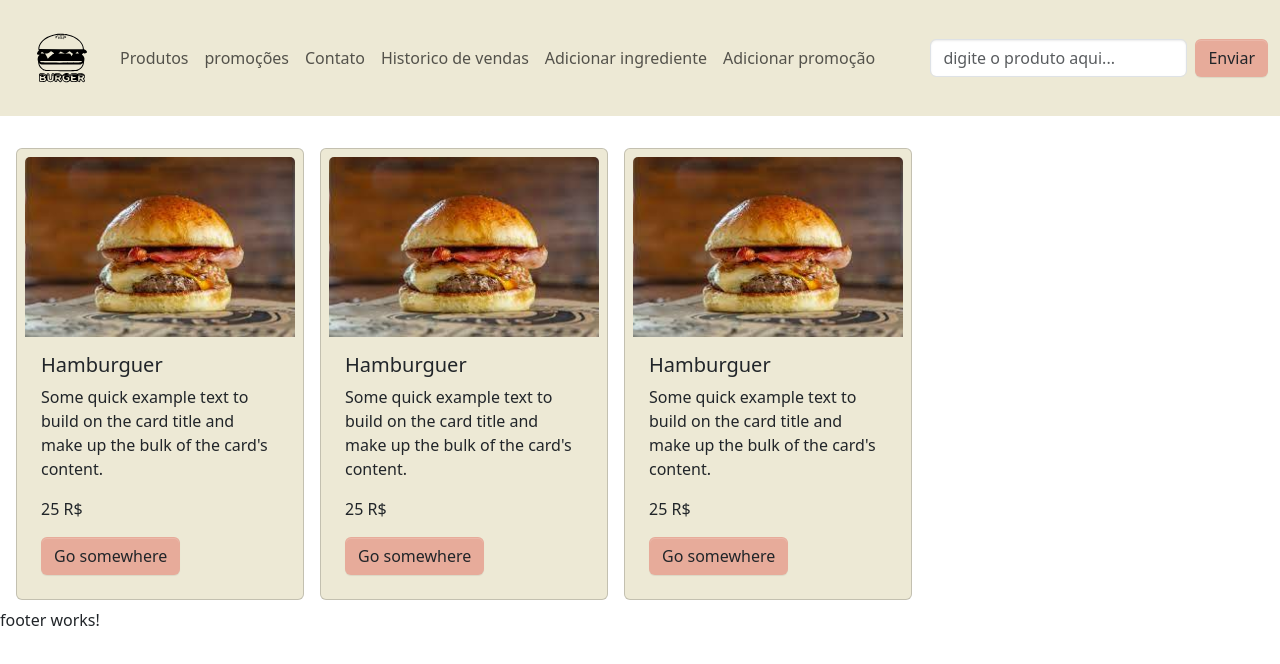
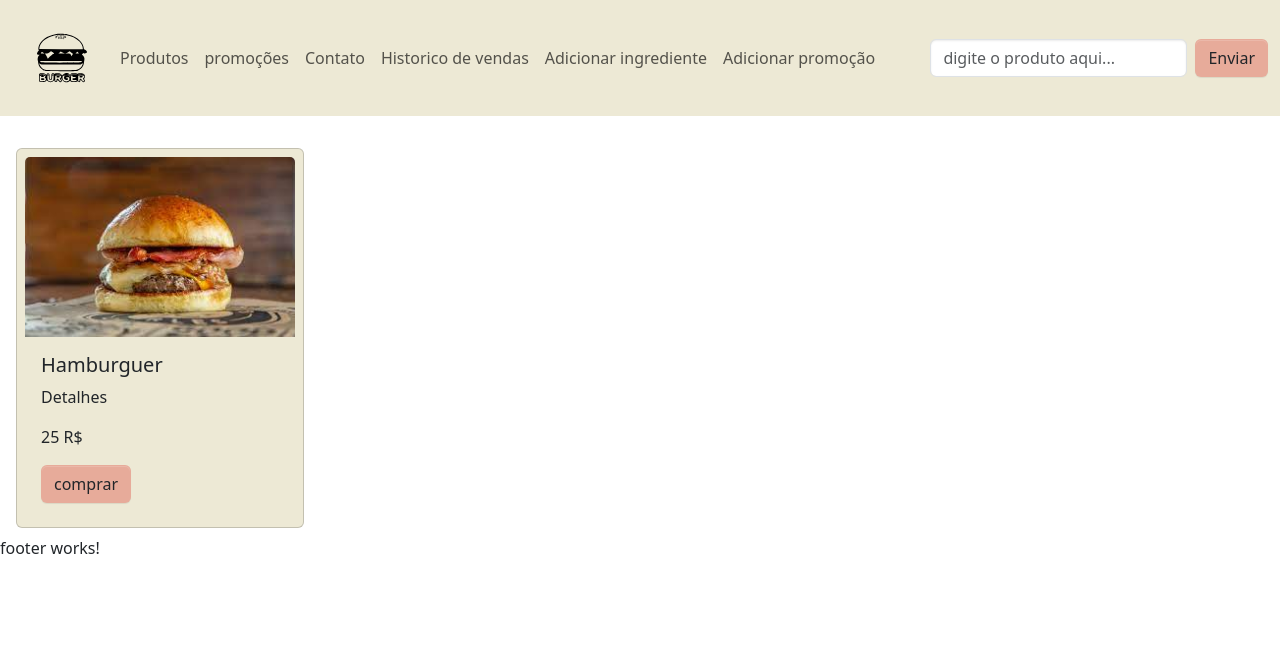
Before and after one commit to weu-souza/lanchonete, an Angular app: page /promocoes in a window 1280 px wide. Shown: the top 664 px of the page. Built offline with nearby package versions, Linux system fonts and the light colour scheme.

Commit message:
adicionando o componente produtos

```diff
--- a/src/app/paths/produtos-categoria/produtos-categoria.component.html
+++ b/src/app/paths/produtos-categoria/produtos-categoria.component.html
@@ -1,28 +1,8 @@
 <section class="my-5 mx-2">
   <div class="row row-cols-1 row-cols-md-3 g-4">
-
+<!--inserir as variaveis aqui-->
     <div class="card card-container p-2 mx-2">
-      <a routerLink="produtos">
-        <img src="assets/img/hamburguer.jpg" class="card-img-top" alt="...">
-        <div class="card-body">
-          <h5 class="card-title">Hamburguer</h5>
-        </div>
-      </a>
-
-  </div>
-
-    <div class="card card-container p-2 mx-2">
-      <a routerLink="produtos">
-        <img src="assets/img/hamburguer.jpg" class="card-img-top" alt="...">
-        <div class="card-body">
-          <h5 class="card-title">Hamburguer</h5>
-        </div>
-      </a>
-
-  </div>
-
-    <div class="card card-container p-2 mx-2">
-      <a routerLink="produtos">
+      <a routerLink="/produtos">
         <img src="assets/img/hamburguer.jpg" class="card-img-top" alt="...">
         <div class="card-body">
           <h5 class="card-title">Hamburguer</h5>
@@ -36,6 +16,7 @@
 
 
 
+
   </div>
 
 
--- a/src/app/paths/produtos/produtos.component.html
+++ b/src/app/paths/produtos/produtos.component.html
@@ -1 +1,20 @@
-<p>produtos works!</p>
+<section >
+
+  <div class="row row-cols-1 row-cols-md-2 g-4 my-2 mx-2">
+    <!--inserir as variaveis aqui-->
+    <div class="card card-container p-2 mx-2">
+      <img src="assets/img/hamburguer.jpg" class="card-img-top" alt="...">
+      <div class="card-body">
+        <h5 class="card-title">Hamburguer</h5>
+        <p class="card-text">ingredientes</p>
+        <p class="card-text">25 R$</p>
+        <a href="#" class="btn btn-card">Comprar</a>
+      </div>
+
+    </div>
+
+
+
+  </div>
+
+</section>
--- a/src/app/paths/produtos/produtos.component.scss
+++ b/src/app/paths/produtos/produtos.component.scss
@@ -0,0 +1,14 @@
+$color-bg: #EDE9D5;
+$color-button:#E7AB9A;
+$color-hover:  linear-gradient(to right, #ffecd2 0%, #fcb69f 100%);
+
+.card-container{
+  width: 18rem;
+  background: $color-bg;
+  .btn-card{
+    background: $color-button;
+  }
+  .btn-card:hover{
+    background: $color-hover;
+  }
+}
--- a/src/app/paths/promocoes/promocoes.component.html
+++ b/src/app/paths/promocoes/promocoes.component.html
@@ -1,34 +1,14 @@
 <section >
 
   <div class="row row-cols-1 row-cols-md-2 g-4 my-2 mx-2">
-
+<!--inserir as variaveis aqui-->
     <div class="card card-container p-2 mx-2">
       <img src="assets/img/hamburguer.jpg" class="card-img-top" alt="...">
       <div class="card-body">
         <h5 class="card-title">Hamburguer</h5>
-        <p class="card-text">Some quick example text to build on the card title and make up the bulk of the card's content.</p>
+        <p class="card-text">Detalhes</p>
         <p class="card-text">25 R$</p>
-        <a href="#" class="btn btn-card">Go somewhere</a>
-      </div>
-
-    </div>
-    <div class="card card-container p-2 mx-2">
-      <img src="assets/img/hamburguer.jpg" class="card-img-top" alt="...">
-      <div class="card-body">
-        <h5 class="card-title">Hamburguer</h5>
-        <p class="card-text">Some quick example text to build on the card title and make up the bulk of the card's content.</p>
-        <p class="card-text">25 R$</p>
-        <a href="#" class="btn btn-card">Go somewhere</a>
-      </div>
-
-    </div>
-    <div class="card card-container p-2 mx-2">
-      <img src="assets/img/hamburguer.jpg" class="card-img-top" alt="...">
-      <div class="card-body">
-        <h5 class="card-title">Hamburguer</h5>
-        <p class="card-text">Some quick example text to build on the card title and make up the bulk of the card's content.</p>
-        <p class="card-text">25 R$</p>
-        <a href="#" class="btn btn-card">Go somewhere</a>
+        <a href="#" class="btn btn-card">comprar</a>
       </div>
 
     </div>
```
